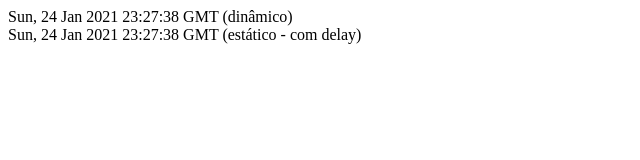
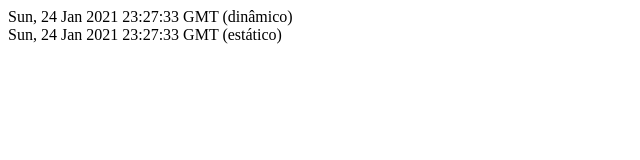
Before and after one commit to feliperromao/ideia-unica, a Next.js app: page /tempo in a window 1280 px wide. Shown: the top 160 px of the page, without its empty margins (0-640 px from the left). Built offline with nearby package versions, Linux system fonts and the light colour scheme.

Commit message:
add revalidate

```diff
--- a/pages/tempo.js
+++ b/pages/tempo.js
@@ -6,7 +6,7 @@ function Tempo(props) {
     return (
         <div>
             <div>{dynanicDateString} (dinâmico)</div>
-            <div>{props.staticDateString} (estático - com delay)</div>
+            <div>{props.staticDateString} (estático)</div>
 
         </div>
     )
@@ -14,15 +14,13 @@ function Tempo(props) {
 
 export async function getStaticProps() {
     console.log('Passando pelo getStaticProps')
-    console.log('Adicionando delay de 5 segundos')
-
-    await delay(5000)
 
     const staticDate = new Date()
     const staticDateString = staticDate.toGMTString()
 
     return {
-        props: { staticDateString }
+        props: { staticDateString },
+        revalidate: 1
     }
 }
 
```
